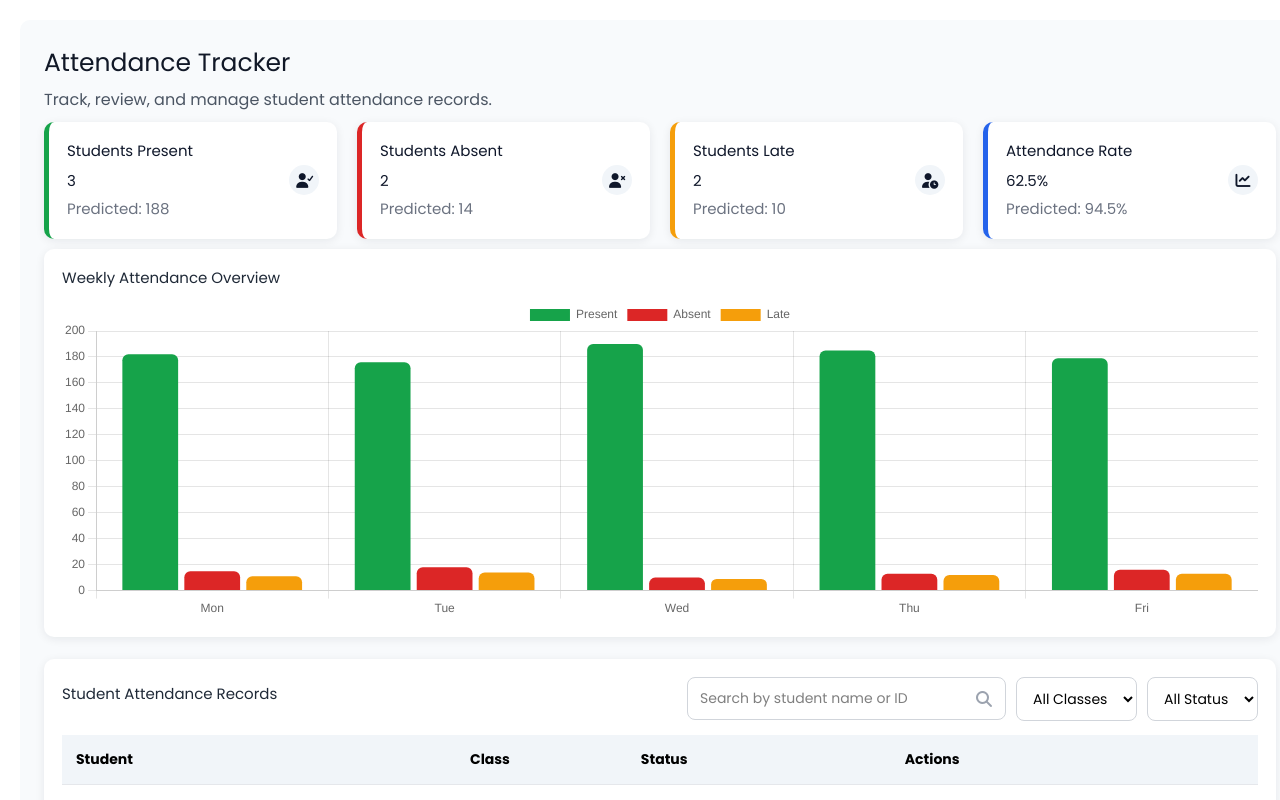
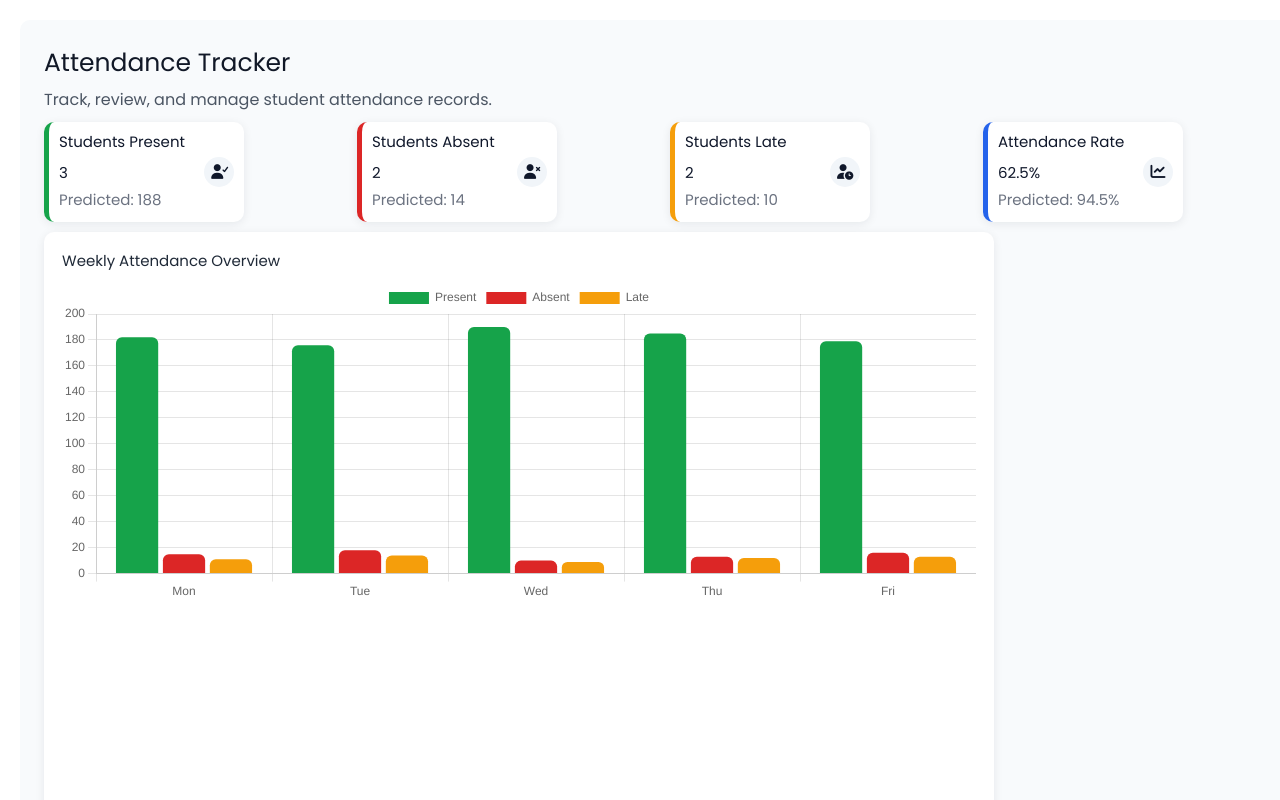
Before and after one commit to Kijjambu-joseph/School, a React (Vite) app: page /attendance in a window 1280 px wide. Shown: the top 800 px of the page. Built offline with nearby package versions, Linux system fonts and the light colour scheme.

Commit message:
adjusting the size units of the attendance component

```diff
--- a/src/dashboards/admin/Attendance.css
+++ b/src/dashboards/admin/Attendance.css
@@ -29,11 +29,12 @@
   justify-content: space-between;
   align-items: center;
   border-radius: 10px;
-  padding: 18px;
+  padding: 10px;
   color: #0f172a;
   background: #ffffff;
   box-shadow: 0 2px 10px rgba(15, 23, 42, 0.08);
   border-left: 5px solid transparent;
+  gap:12px;
 }
 
 .attendance-card h3 {
@@ -52,18 +53,26 @@
 }
 
 .present-card {
+  width:200px;
+  height: 100px;
   border-left-color: #16a34a;
 }
 
 .absent-card {
+  width:200px;
+  height:100px;
   border-left-color: #dc2626;
 }
 
 .late-card {
+  width:200px;
+  height:100px;
   border-left-color: #f59e0b;
 }
 
 .rate-card {
+  width:200px;
+  height:100px;
   border-left-color: #2563eb;
 }
 
@@ -79,6 +88,8 @@
 
  .attendance-chart-panel,
 .attendance-table-panel {
+  width: 950px;
+  height:800px;
   background: #ffffff;
   border-radius: 10px;
   padding: 18px;
@@ -278,4 +289,4 @@
   .attendance-search-wrapper {
     width: 100%;
   }
-} */
+}
```
Also changed, not shown: src/dashboards/admin/Attendance.jsx (+4 -4 lines).
